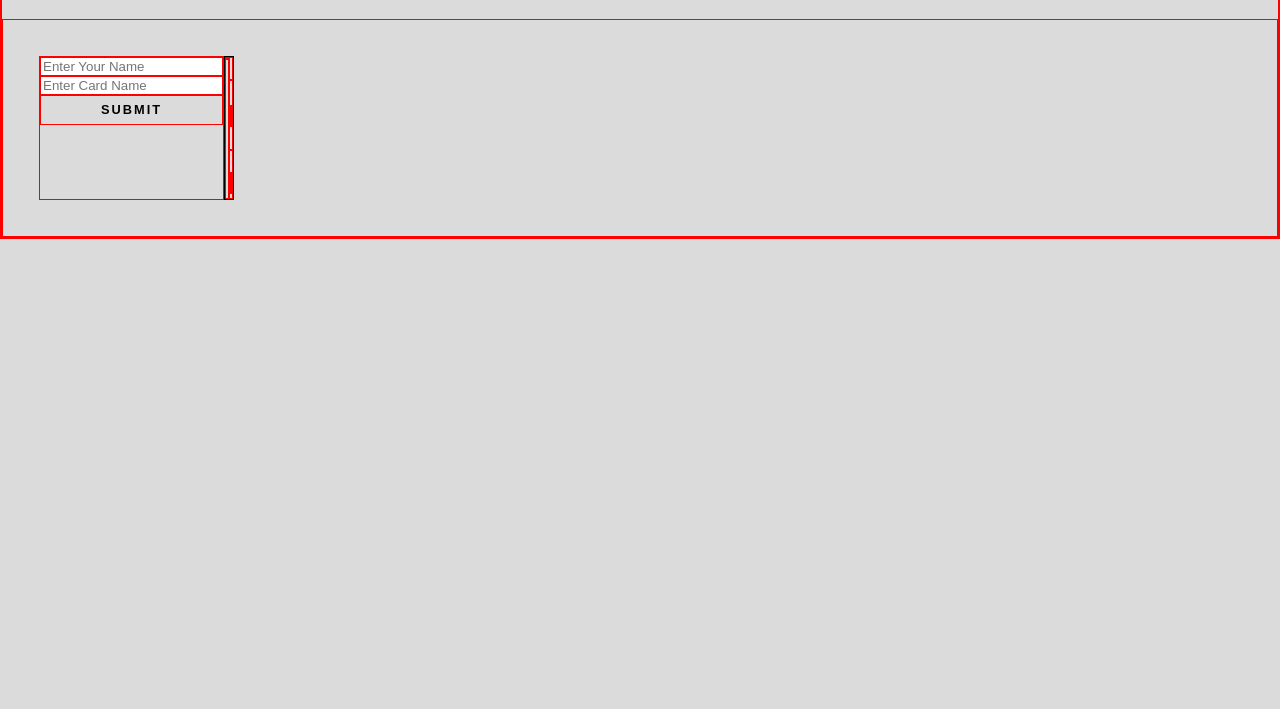
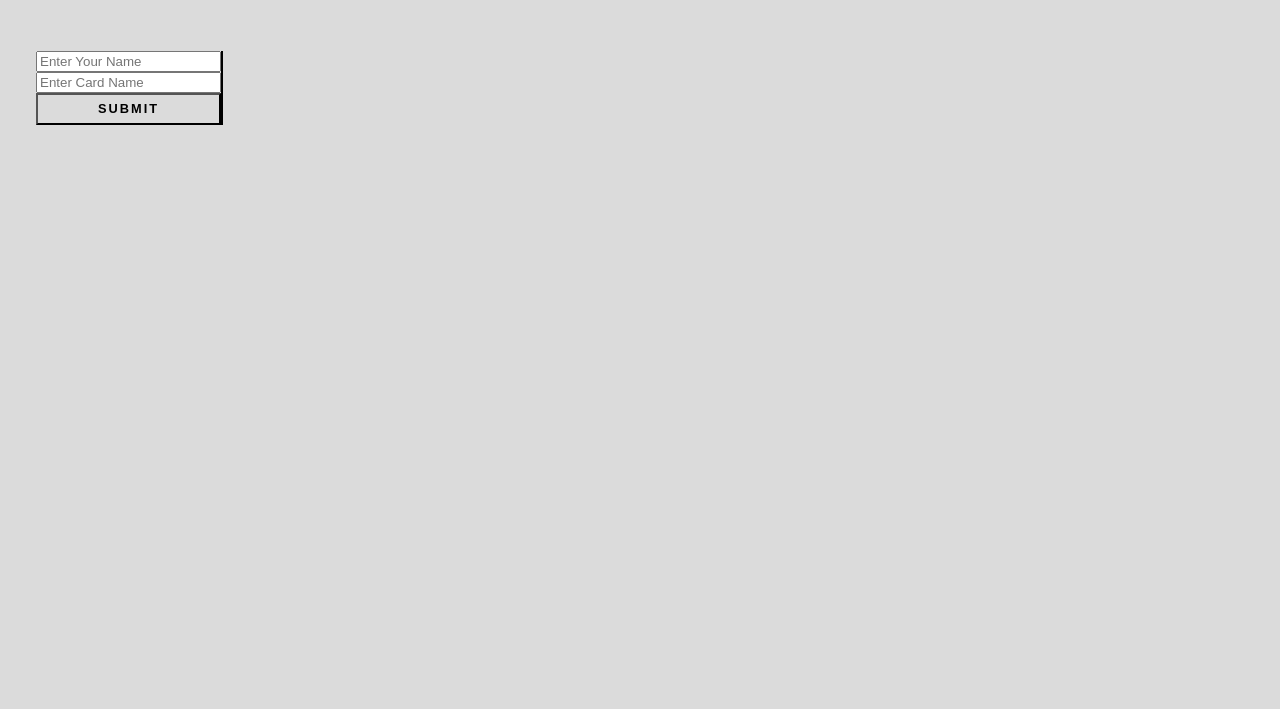
Before and after one commit to M-S-Davis/favMTGCard, a website: page index.html in a window 1280 px wide. Shown: the part 91-800 px from the top of the page. Drawn offline with Linux system fonts and the light colour scheme.

Commit message:
getting things pretty and setting up heroku

```diff
--- a/css/style.css
+++ b/public/css/style.css
@@ -45,10 +45,6 @@
 /* General Styles */
 /* ------------------------- */
 
-* {
-    border: 1px solid red;
-}
-
 html {
     scroll-behavior: smooth; /* YES PLEASE!!!! */
 }
@@ -91,6 +87,10 @@ img {
     display: block;
 }
 
+.user-name {
+
+}
+
 /* ------------------------- */
 /* Buttons */
 /* ------------------------- */
```
Also changed, not shown: package.json (added, +27 -0 lines), server.js (+7 -1 lines), public/js/main.js (renamed from js/main.js), 2 other files.
